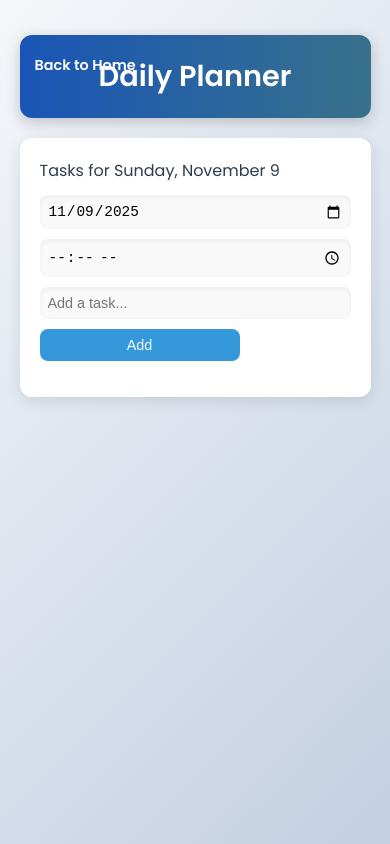
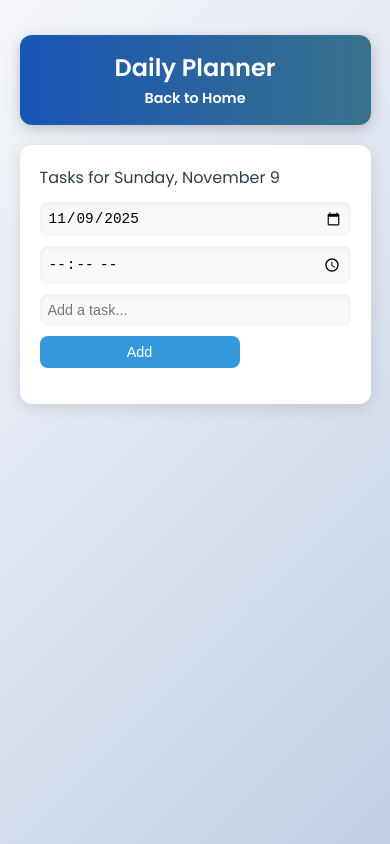
Before and after one commit to uday12336/Task_manager, a plain HTML site: page planner.html in a window 390 px wide. Drawn offline with Linux system fonts and the light colour scheme.

Commit message:
change back button direction

```diff
--- a/planner.css
+++ b/planner.css
@@ -152,6 +152,22 @@ li button:hover {
 }
 
 /* Media Queries for Responsive Design */
+@media (max-width: 768px) {
+    header {
+        padding: 15px;
+        flex-direction: column;
+        text-align: center;
+    }
+
+    .back-link {
+        position: static;
+        margin-bottom: 10px;
+    }
+
+    header h1 {
+        font-size: clamp(1.5em, 4vw, 1.8em);
+    }
+}
 @media (min-width: 600px) {
     .container {
         width: 85%;
@@ -160,6 +176,7 @@ li button:hover {
 
     header {
         padding: 25px;
+
     }
 
     .planner-input {
```
